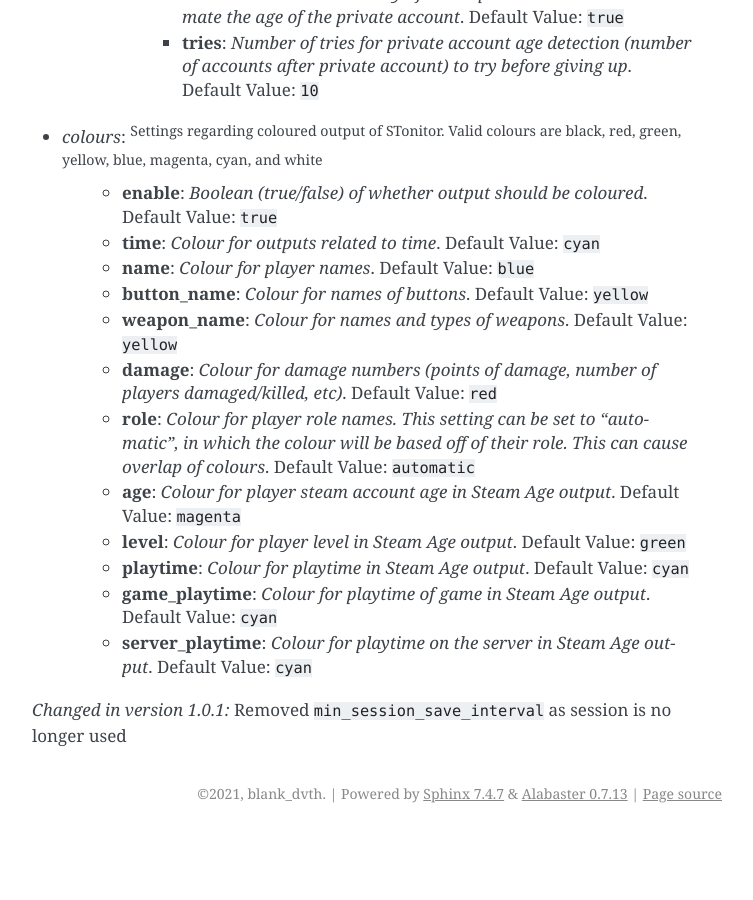
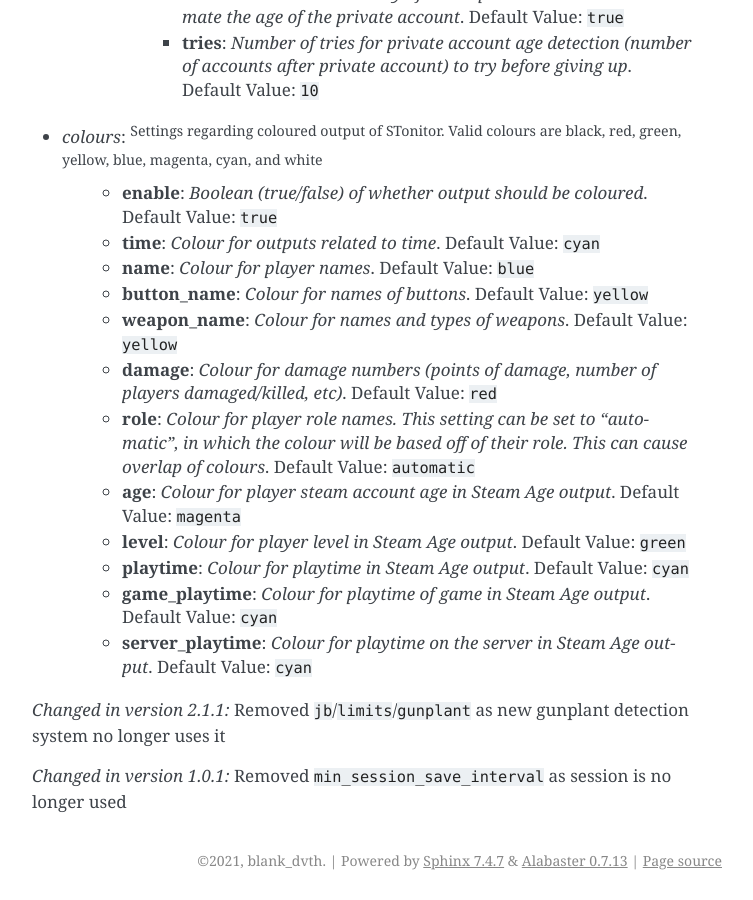
Before and after one commit to BLANK-TH/TSonitor, a Sphinx documentation site: the page built from docs/source/settings.rst, in a window 1280 px wide and 900 px high, scrolled down 4265 px. Shown: the whole window, without its empty margins (388-1141 px from the left). Built offline with Sphinx 7.4.7, drawn with Linux system fonts in a browser that asks for light colours; before the commit the page ends 5098 px from its top, so only the background shows below that.

Commit message:
update changelog

```diff
--- a/docs/source/settings.rst
+++ b/docs/source/settings.rst
@@ -80,5 +80,8 @@ Here's a list of all of the currently available settings parameters, and what th
     - **game_playtime**: *Colour for playtime of game in Steam Age output*. Default Value: ``cyan``
     - **server_playtime**: *Colour for playtime on the server in Steam Age output*. Default Value: ``cyan``
 
+.. versionchanged:: 2.1.1
+    Removed ``jb``/``limits``/``gunplant`` as new gunplant detection system no longer uses it
+
 .. versionchanged:: 1.0.1
     Removed ``min_session_save_interval`` as session is no longer used
```
